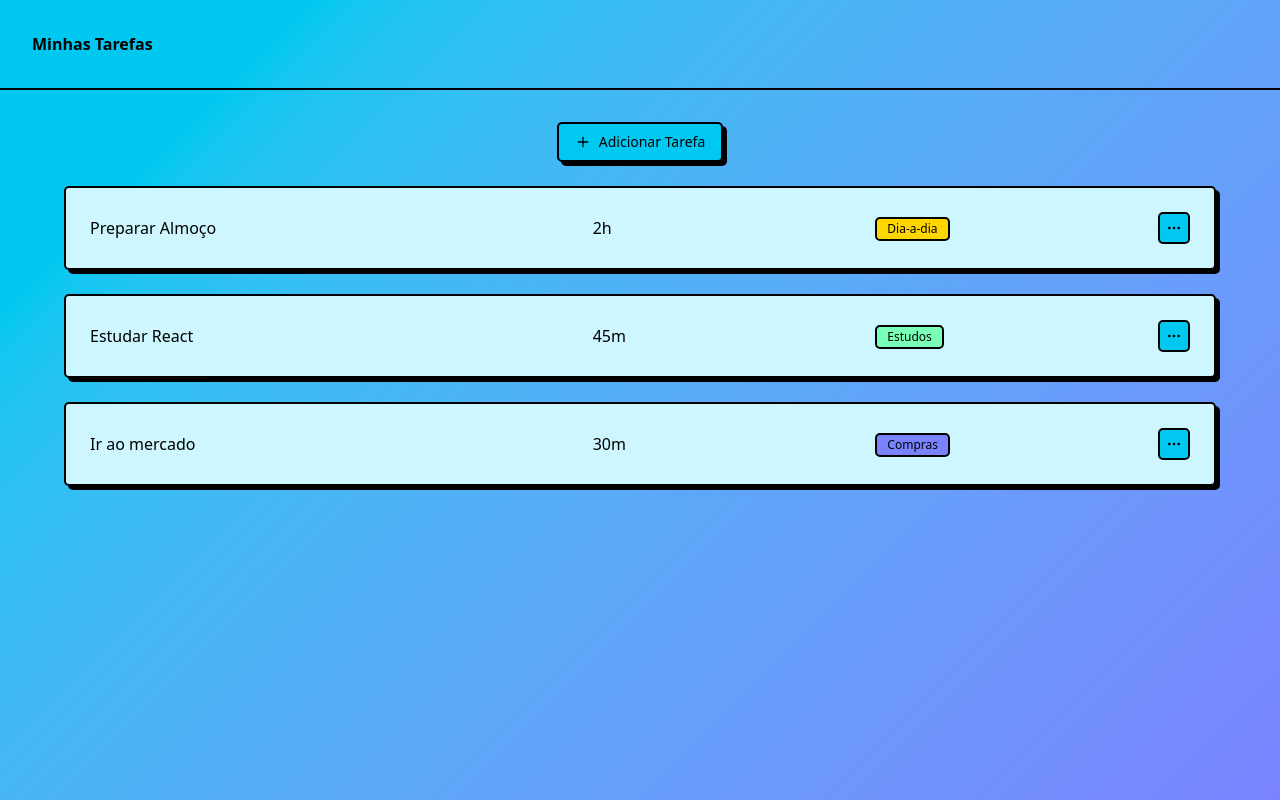
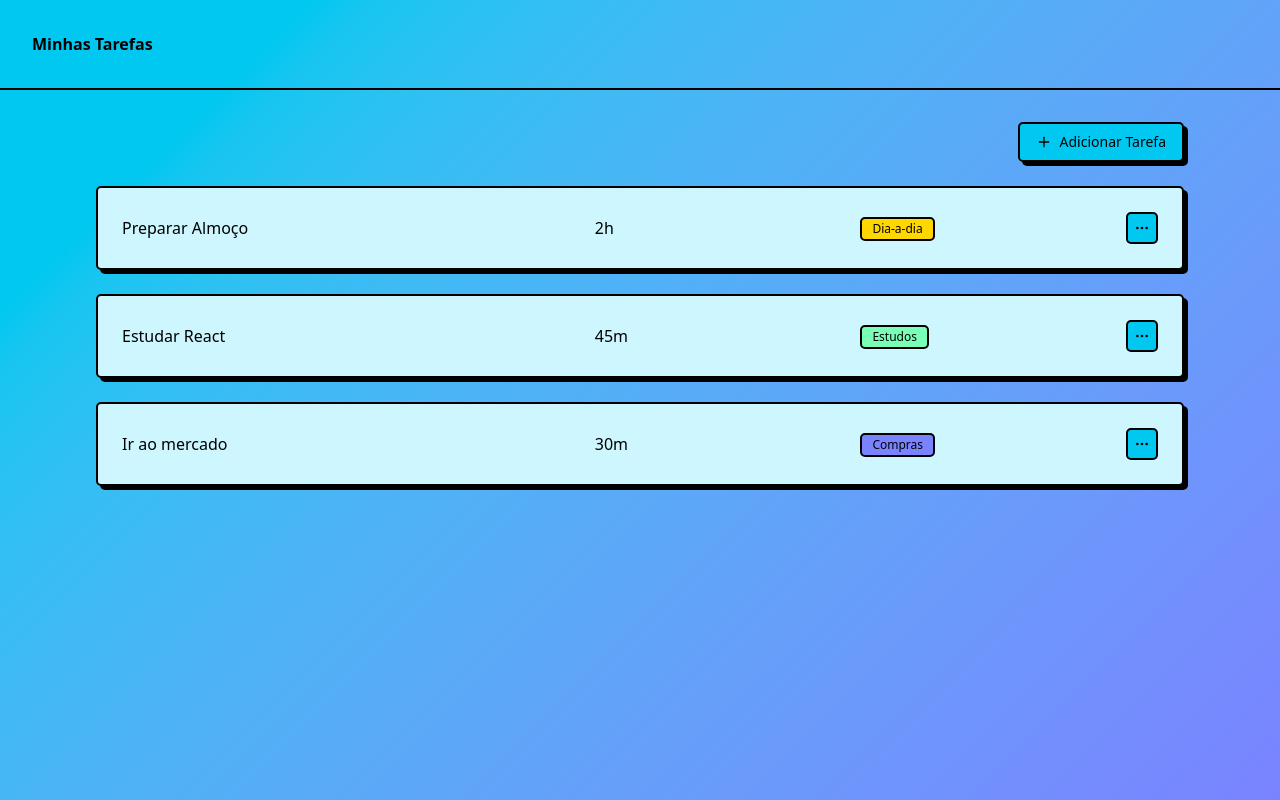
Before and after one commit to kallebe/routines-frontend, a React (Vite) app: page /tasks in a window 1280 px wide. Built offline with nearby package versions, Linux system fonts and the light colour scheme; sample sign-in values are in the browser's storage.

Commit message:
Posicionamento botão

```diff
--- a/src/pages/Tasks.tsx
+++ b/src/pages/Tasks.tsx
@@ -29,9 +29,9 @@ function Tasks() {
   return (
     <div>
       <PageTitle title="Minhas Tarefas" />
-      <div className="flex flex-col gap-6 items-center p-8">
-        <Button className="w-fit"><PlusIcon className="w-4 h-4" /> Adicionar Tarefa</Button>
-        <div className="flex flex-col gap-6 w-6xl">
+      <div className="flex flex-col gap-6 items-center p-8 w-6xl mx-auto">
+        <Button className="w-fit self-end"><PlusIcon className="w-4 h-4" /> Adicionar Tarefa</Button>
+        <div className="flex flex-col gap-6 w-full">
           {tasks.map(task => (
             <TaskBox key={task.id} task={task} />
           ))}
```
